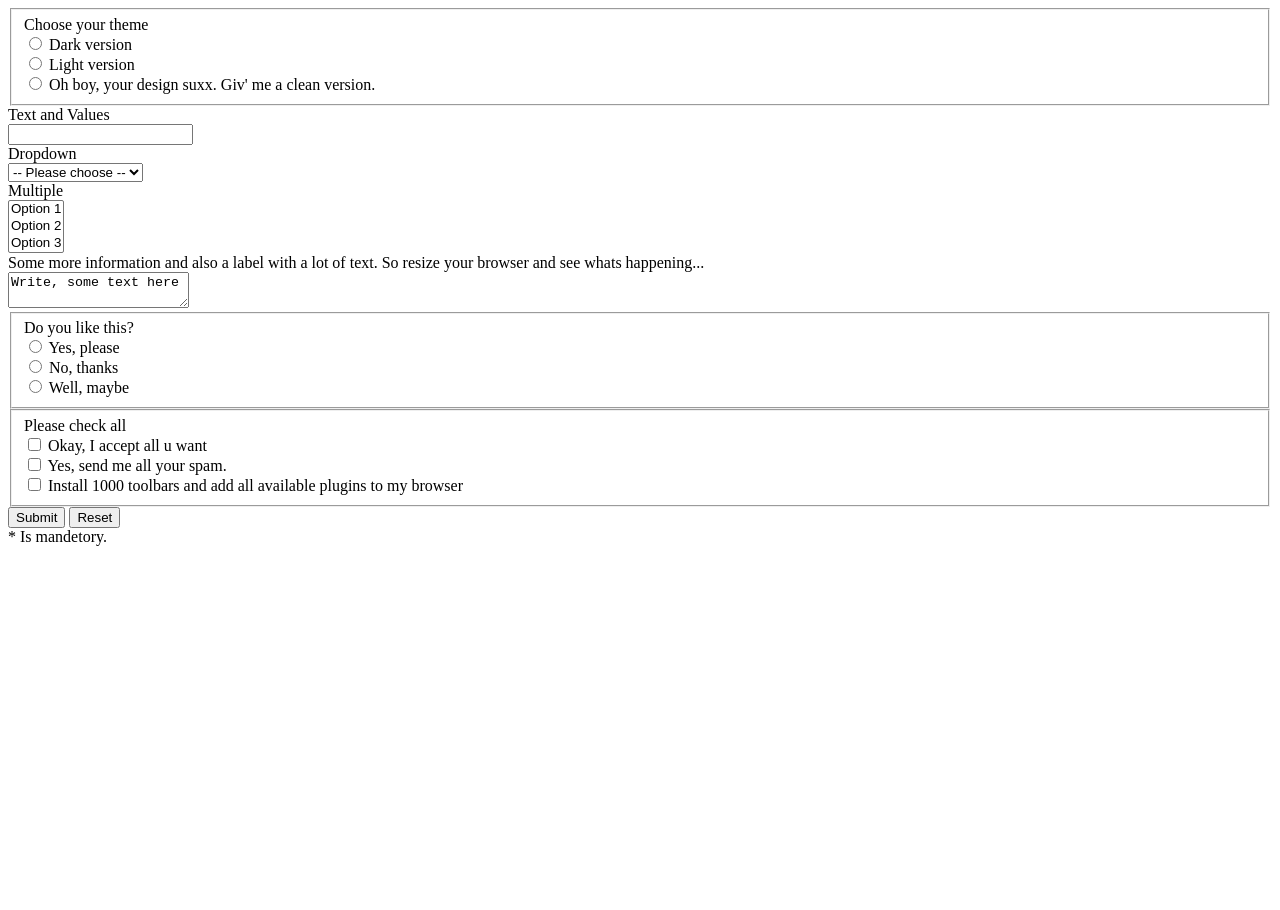
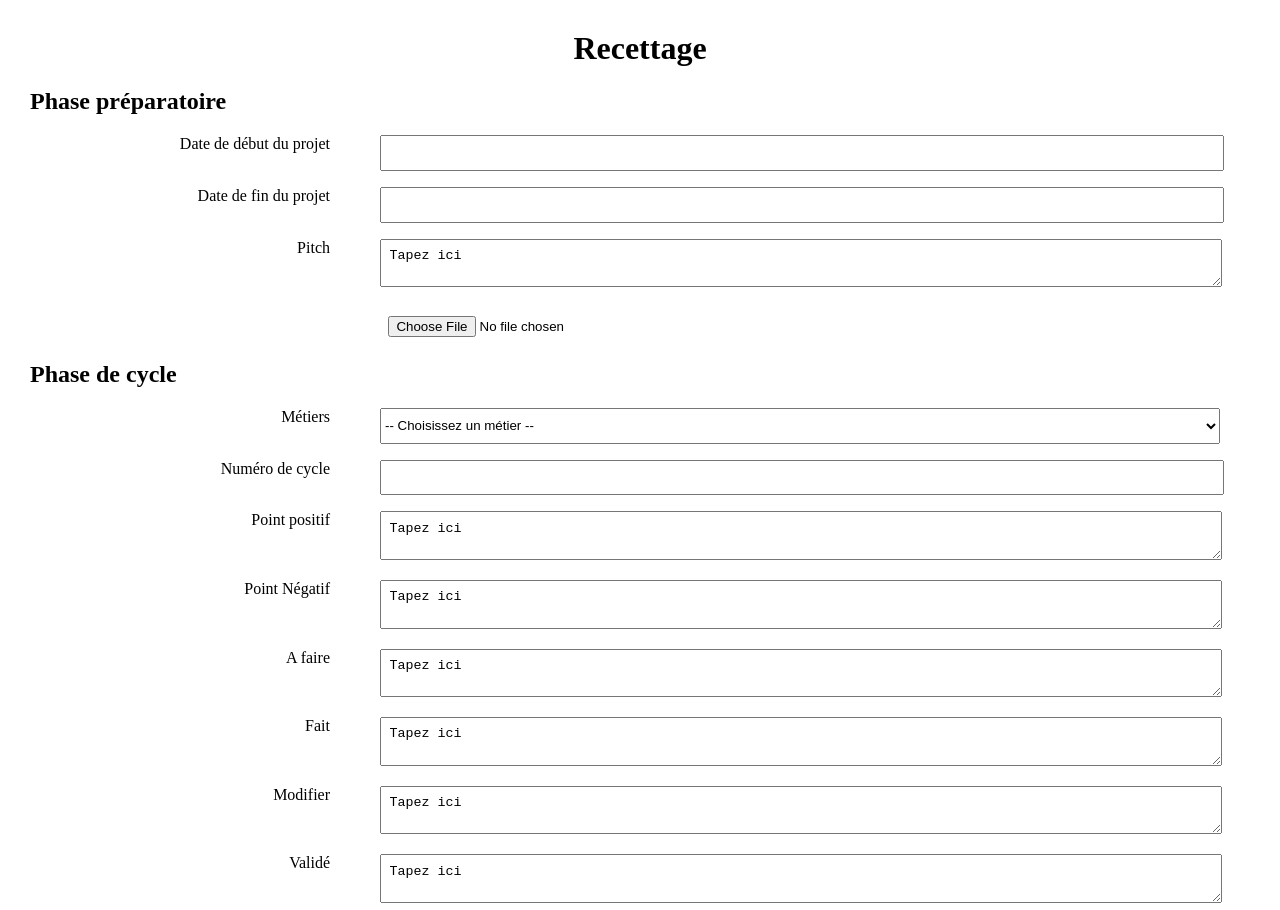
Before and after one commit to loudu/recettage, a plain HTML site: page index.html in a window 1280 px wide. Shown: the top 910 px of the page. Before the commit the page ends 800 px from the top, so only its background shows below. Drawn offline with Linux system fonts and the light colour scheme.

Commit message:
form fini

```diff
--- a/index.html
+++ b/index.html
@@ -2,121 +2,114 @@
 <html lang="en">
 <head>
     <meta charset="UTF-8">
-    <title>Title</title>
+    <title>Recettage</title>
+    <link rel="stylesheet" href="style.css">
 </head>
 <body>
 
-<div id="options" class="form-wrapper">
-    <fieldset class="radio-check-label" id="color">
-        <span class="label">Choose your theme</span>
-        <div class="input-wrapper">
-            <label class="radio" id="dark">
-                <input type="radio" name="color" value="dark"/>
-                <span>Dark version</span>
-            </label>
-        </div>
-        <div class="input-wrapper">
-            <label class="radio" id="light">
-                <input type="radio" name="color" value="light"/>
-                <span>Light version</span>
-            </label>
-        </div>
-        <div class="input-wrapper">
-            <label class="radio" id="none">
-                <input type="radio" name="color" value="none"/>
-                <span>Oh boy, your design suxx. Giv' me a clean version.</span>
-            </label>
-        </div>
-    </fieldset>
-</div>
+
+<h1>Recettage</h1>
+<h2>Phase préparatoire</h2>
 
 <div id="form" class="form-wrapper">
     <label class="text">
-        <span>Text and Values</span>
+        <span>Date de début du projet</span>
+        <div class="input-wrapper">
+            <input type="text" />
+        </div>
+    </label>
+    <label class="text">
+        <span>Date de fin du projet</span>
         <div class="input-wrapper">
             <input type="text" />
         </div>
     </label>
 
+    <label class="text">
+        <span>Pitch</span>
+        <div class="input-wrapper">
+            <textarea>Tapez ici </textarea>
+        </div>
+    </label>
+
+    <label class="text">
+        <span></span>
+        <div class="input-wrapper">
+        <input type="file"> </input>
+            </div>
+    </label>
+
+<h2>Phase de cycle</h2>
+
+
     <label class="dropdown">
-        <span>Dropdown</span>
+        <span>Métiers</span>
         <div class="input-wrapper">
             <select size="1">
-                <option>-- Please choose --</option>
-                <option value="1">Option 1</option>
-                <option value="2">Option 2</option>
-                <option value="3">Option 3</option>
+                <option>-- Choisissez un métier --</option>
+                <option value="1">Chef de projet</option>
+                <option value="2">graphiste</option>
+                <option value="3">développeur</option>
+                <option value="1">communiquant</option>
+                <option value="2">Market</option>
             </select>
         </div>
     </label>
 
-    <label class="multiple">
-        <span>Multiple</span>
+
+    <label class="text">
+        <span>Numéro de cycle</span>
         <div class="input-wrapper">
-            <select class="multiple" size="3">
-                <option value="1">Option 1</option>
-                <option value="2">Option 2</option>
-                <option value="3">Option 3</option>
-            </select>
+            <input type="text" />
         </div>
     </label>
 
     <label class="text">
-        <span>Some more information and also a label with a lot of text. So resize your browser and see whats happening...</span>
+    <span>Point positif</span>
+    <div class="input-wrapper">
+        <textarea>Tapez ici </textarea>
+    </div>
+</label>
+
+    <label class="text">
+        <span>Point Négatif</span>
         <div class="input-wrapper">
-            <textarea>Write, some text here  </textarea>
+            <textarea>Tapez ici </textarea>
         </div>
     </label>
 
-    <fieldset class="radio-check-label">
-        <span class="label">Do you like this?</span>
+    <label class="text">
+        <span>A faire </span>
+        <div class="input-wrapper">
+            <textarea>Tapez ici </textarea>
+        </div>
+    </label>
 
+
+    <label class="text">
+        <span>Fait</span>
         <div class="input-wrapper">
-            <label class="radio" for="yes">
-                <input type="radio" name="foo" value="yes" id="yes"/>
-                <span>Yes, please</span>
-            </label>
+            <textarea>Tapez ici </textarea>
         </div>
+    </label>
 
+
+    <label class="text">
+        <span>Modifier</span>
         <div class="input-wrapper">
-            <label class="radio" for="no" >
-                <input type="radio" name="foo" value="no" id="no"/>
-                <span>No, thanks</span>
-            </label>
+            <textarea>Tapez ici </textarea>
         </div>
+    </label>
 
+
+    <label class="text">
+        <span>Validé</span>
         <div class="input-wrapper">
-            <label class="radio" for="maybe" for="maybe">
-                <input type="radio" name="foo" value="maybe" id="maybe"/>
-                <span>Well, maybe</span>
-            </label>
+            <textarea>Tapez ici </textarea>
         </div>
-    </fieldset>
+    </label>
 
-    <fieldset class="radio-check-label">
-        <span class="label">Please check all</span>
-        <div class="input-wrapper">
-            <label class="checkbox" for="accept">
-                <input type="checkbox" name="accept" id="accept"/>
-                <span>Okay, I accept all u want</span>
-            </label>
-        </div>
 
-        <div class="input-wrapper">
-            <label class="checkbox" for="spam" >
-                <input type="checkbox" name="spam" id="spam"/>
-                <span>Yes, send me all your spam.</span>
-            </label>
-        </div>
-
-        <div class="input-wrapper">
-            <label class="checkbox" for="toolbars" >
-                <input type="checkbox" name="toolbars" id="toolbars"/>
-                <span>Install 1000 toolbars and add all available plugins to my browser</span>
-            </label>
-
-        </div>
-    </fieldset>
 
 
     <input type="submit" name="submit" value="Submit"/>
@@ -128,4 +121,6 @@
 
 
 </body>
+<script src="script.js"></script>
+
 </html>
--- a/script.js
+++ b/script.js
@@ -24,6 +24,4 @@ $(document).ready(function(){
         });
 
     }
-});/**
- * Created by loudumenil on 10/10/2016.
- */
+});
--- a/style.css
+++ b/style.css
@@ -1,6 +1,10 @@
 .clear {height:0px; clear:both;}
 body {
     margin:30px;
+}
+
+h1{
+    text-align:center;
 }
 .form-wrapper {
     float:left;
```
